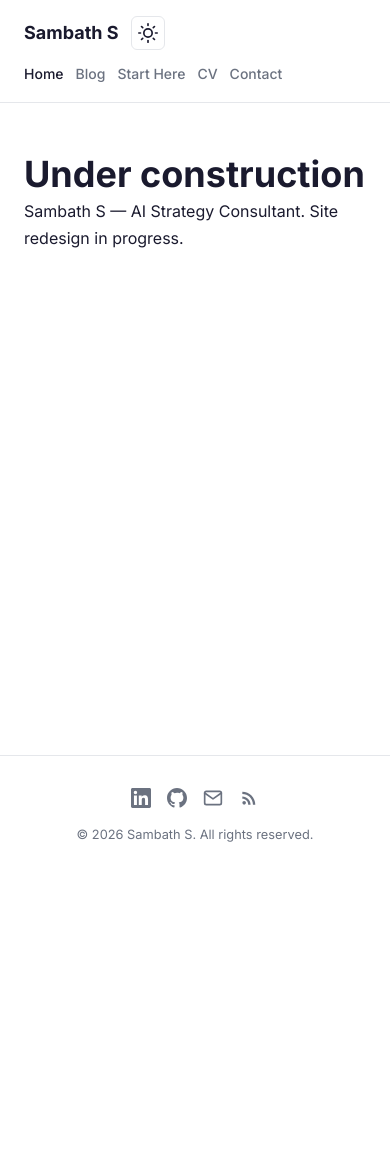
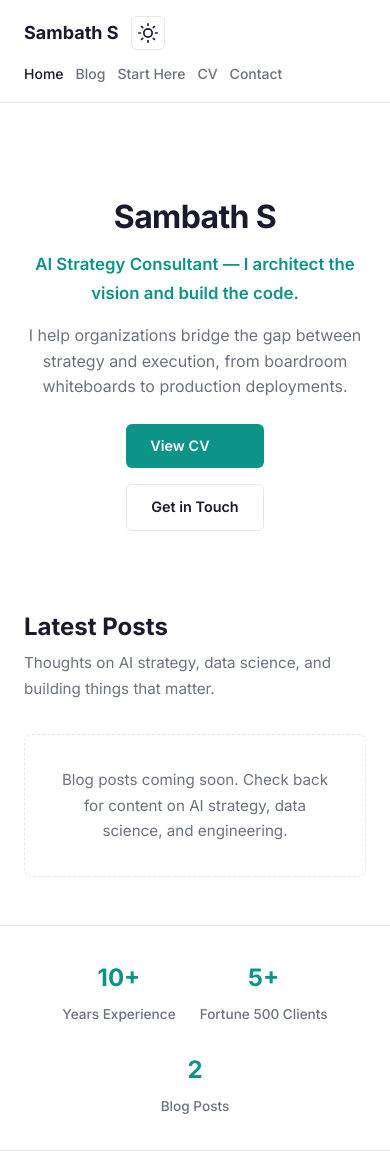
Before and after one commit to sambaths/sambaths-site, an Astro site: page / in a window 390 px wide. Shown: the top 1154 px of the page. Before the commit the page ends 878 px from the top, so only its background shows below. Built offline with nearby package versions, Linux system fonts and the light colour scheme; Astro itself is replaced by a stand-in of ours.

Commit message:
Homepage (hero, featured posts, stats)
- Create Hero.astro with name, tagline, subtitle, and CTA buttons (View CV, Get in Touch)
- Create FeaturedPosts.astro with grid layout and placeholder for future posts
- Create StatsBar.astro with placeholder stats (10+ years, 5+ Fortune 500, 2 posts)
- Update index.astro to compose Hero, FeaturedPosts, StatsBar with BaseLayout
- Mobile responsive: hero stacks vertically, stats wrap on small screens

Files changed:
  src/pages/index.astro, src/components/Hero.astro,
  src/components/FeaturedPosts.astro, src/components/StatsBar.astro

Next: #5 Blog system

```diff
--- /dev/null
+++ b/src/components/FeaturedPosts.astro
@@ -0,0 +1,47 @@
+---
+
+---
+
+<section class="featured">
+  <div class="container">
+    <h2 class="featured__heading">Latest Posts</h2>
+    <p class="featured__subtitle">Thoughts on AI strategy, data science, and building things that matter.</p>
+    <div class="featured__grid">
+      <!-- Placeholder: posts will be added when blog system is migrated -->
+      <p class="featured__empty">Blog posts coming soon. Check back for content on AI strategy, data science, and engineering.</p>
+    </div>
+  </div>
+</section>
+
+<style>
+  .featured {
+    padding: 3rem 0;
+  }
+
+  .featured__heading {
+    font-size: 1.5rem;
+    margin-bottom: 0.5rem;
+  }
+
+  .featured__subtitle {
+    color: var(--color-text-muted);
+    font-size: 0.95rem;
+    margin-bottom: 2rem;
+  }
+
+  .featured__grid {
+    display: grid;
+    grid-template-columns: repeat(auto-fill, minmax(18rem, 1fr));
+    gap: 1.5rem;
+  }
+
+  .featured__empty {
+    grid-column: 1 / -1;
+    color: var(--color-text-muted);
+    font-size: 0.95rem;
+    text-align: center;
+    padding: 2rem;
+    border: 1px dashed var(--color-border);
+    border-radius: 0.5rem;
+  }
+</style>
--- /dev/null
+++ b/src/components/Hero.astro
@@ -0,0 +1,107 @@
+---
+
+---
+
+<section class="hero">
+  <div class="container hero__inner">
+    <h1 class="hero__name">Sambath S</h1>
+    <p class="hero__tagline">AI Strategy Consultant — I architect the vision and build the code.</p>
+    <p class="hero__subtitle">
+      I help organizations bridge the gap between strategy and execution, from boardroom whiteboards to production deployments.
+    </p>
+    <div class="hero__cta">
+      <a href="/cv" class="btn btn--primary">View CV</a>
+      <a href="/contact" class="btn btn--secondary">Get in Touch</a>
+    </div>
+  </div>
+</section>
+
+<style>
+  .hero {
+    padding: 4rem 0 3rem;
+    text-align: center;
+  }
+
+  .hero__inner {
+    display: flex;
+    flex-direction: column;
+    align-items: center;
+    gap: 1rem;
+  }
+
+  .hero__name {
+    font-size: 3rem;
+    font-weight: 800;
+    letter-spacing: -0.02em;
+    line-height: 1.1;
+  }
+
+  .hero__tagline {
+    font-size: 1.25rem;
+    font-weight: 600;
+    color: var(--color-accent);
+    max-width: 36rem;
+  }
+
+  .hero__subtitle {
+    font-size: 1rem;
+    color: var(--color-text-muted);
+    max-width: 32rem;
+    line-height: 1.6;
+  }
+
+  .hero__cta {
+    display: flex;
+    gap: 1rem;
+    margin-top: 0.5rem;
+  }
+
+  .btn {
+    display: inline-flex;
+    align-items: center;
+    padding: 0.625rem 1.5rem;
+    border-radius: 0.375rem;
+    font-size: 0.9rem;
+    font-weight: 600;
+    transition: all 0.2s;
+    text-decoration: none;
+  }
+
+  .btn--primary {
+    background: var(--color-accent);
+    color: #fff;
+  }
+
+  .btn--primary:hover {
+    background: var(--color-accent-hover);
+    color: #fff;
+  }
+
+  .btn--secondary {
+    border: 1px solid var(--color-border);
+    color: var(--color-text);
+  }
+
+  .btn--secondary:hover {
+    border-color: var(--color-accent);
+    color: var(--color-accent);
+  }
+
+  @media (max-width: 640px) {
+    .hero {
+      padding: 3rem 0 2rem;
+    }
+
+    .hero__name {
+      font-size: 2rem;
+    }
+
+    .hero__tagline {
+      font-size: 1.05rem;
+    }
+
+    .hero__cta {
+      flex-direction: column;
+    }
+  }
+</style>
--- /dev/null
+++ b/src/components/StatsBar.astro
@@ -0,0 +1,64 @@
+---
+
+---
+
+<section class="stats">
+  <div class="container stats__inner">
+    <div class="stat">
+      <span class="stat__number">10+</span>
+      <span class="stat__label">Years Experience</span>
+    </div>
+    <div class="stat">
+      <span class="stat__number">5+</span>
+      <span class="stat__label">Fortune 500 Clients</span>
+    </div>
+    <div class="stat">
+      <span class="stat__number">2</span>
+      <span class="stat__label">Blog Posts</span>
+    </div>
+  </div>
+</section>
+
+<style>
+  .stats {
+    padding: 2rem 0;
+    border-top: 1px solid var(--color-border);
+    border-bottom: 1px solid var(--color-border);
+  }
+
+  .stats__inner {
+    display: flex;
+    justify-content: center;
+    gap: 3rem;
+  }
+
+  .stat {
+    display: flex;
+    flex-direction: column;
+    align-items: center;
+    gap: 0.25rem;
+  }
+
+  .stat__number {
+    font-size: 1.75rem;
+    font-weight: 800;
+    color: var(--color-accent);
+  }
+
+  .stat__label {
+    font-size: 0.85rem;
+    color: var(--color-text-muted);
+    font-weight: 500;
+  }
+
+  @media (max-width: 640px) {
+    .stats__inner {
+      gap: 1.5rem;
+      flex-wrap: wrap;
+    }
+
+    .stat__number {
+      font-size: 1.5rem;
+    }
+  }
+</style>
--- a/src/pages/index.astro
+++ b/src/pages/index.astro
@@ -1,10 +1,12 @@
 ---
 import BaseLayout from '../layouts/BaseLayout.astro';
+import Hero from '../components/Hero.astro';
+import FeaturedPosts from '../components/FeaturedPosts.astro';
+import StatsBar from '../components/StatsBar.astro';
 ---
 
 <BaseLayout title="Sambath S — AI Strategy Consultant" description="AI Strategy Consultant — I architect the vision and build the code." url="/">
-  <div class="container">
-    <h1>Under construction</h1>
-    <p>Sambath S — AI Strategy Consultant. Site redesign in progress.</p>
-  </div>
+  <Hero />
+  <FeaturedPosts />
+  <StatsBar />
 </BaseLayout>
```
